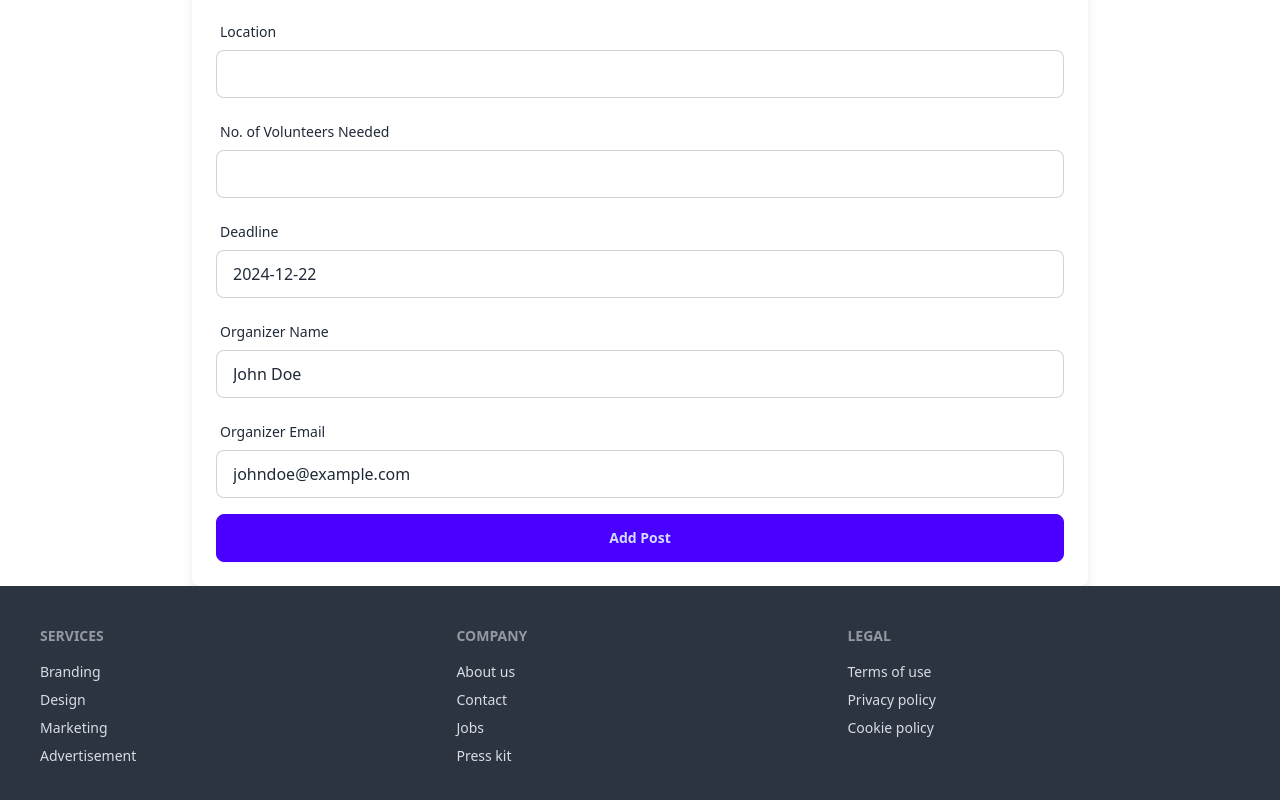
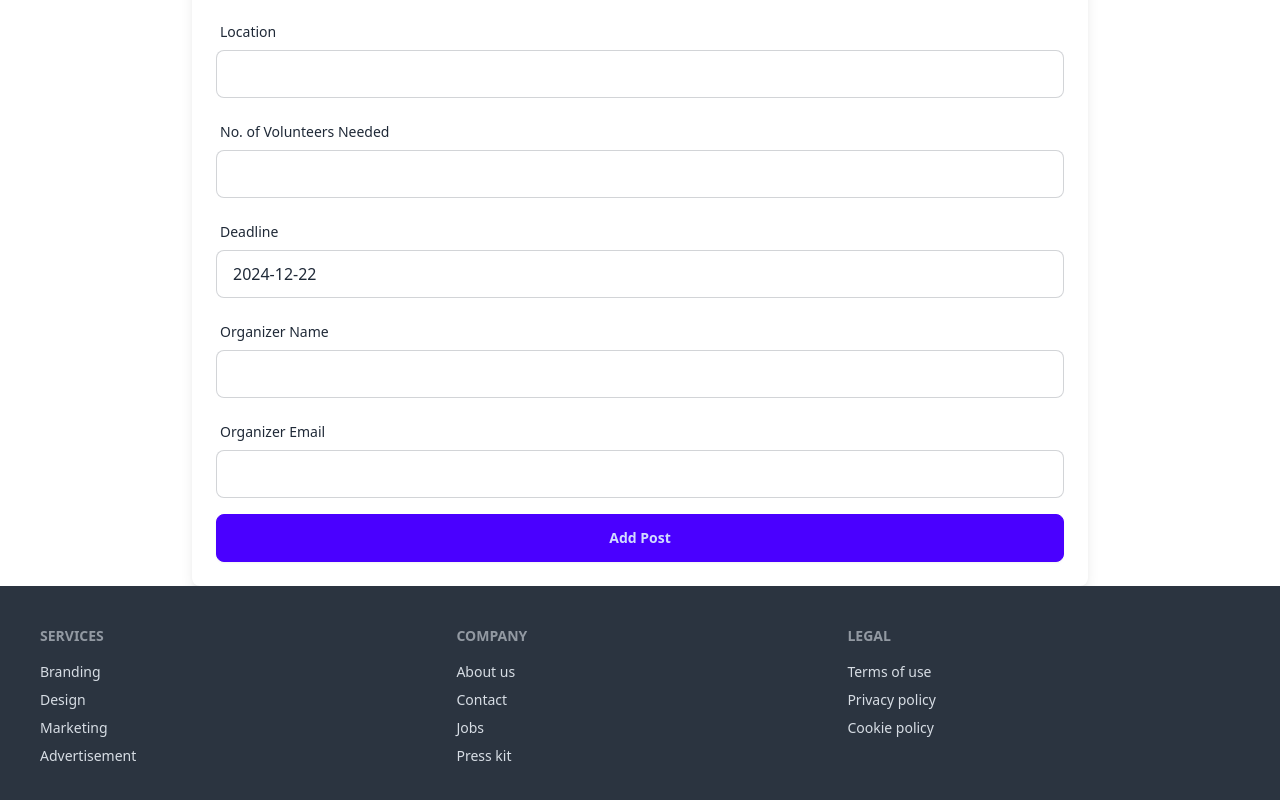
Before and after one commit to alaminislamrahat/volunteer-new-client, a React (Vite) app: page /add-volunteer-post in a window 1280 px wide. Shown: the part 620-1420 px from the top of the page. Built offline with nearby package versions, Linux system fonts and the light colour scheme; no server answers.

Commit message:
debuging on add post page

```diff
--- a/src/pages/AddVolunteerPost/AddVolunteerPost.jsx
+++ b/src/pages/AddVolunteerPost/AddVolunteerPost.jsx
@@ -1,19 +1,22 @@
-import React from 'react';
+import React, { useState } from 'react';
 import DatePicker from "react-datepicker";
 import "react-datepicker/dist/react-datepicker.css";  // For DatePicker styles
 import useAxiosSecure from '../../Hooks/useAxiosSecure';
-// Remove the CSS import line if you're not using custom styles
-// import './AddVolunteerPost.css';
+import toast from 'react-hot-toast';
+import useAuth from "../../Hooks/useAuth";
 
 const AddVolunteerPost = () => {
-  const axiosSecure = useAxiosSecure()
+  const axiosSecure = useAxiosSecure();
+  const { user } = useAuth();
+
+  // Step 1: Add a state for the date
+  const [deadline, setDeadline] = useState(new Date());
 
   // Form submission handler
-  const handleSubmit = async(e) => {
+  const handleSubmit = async (e) => {
     e.preventDefault();
     const form = e.target;
 
-    // Access form values using form.name.value
     const formData = {
       thumbnail: form.thumbnail.value,
       postTitle: form.postTitle.value,
@@ -21,7 +24,7 @@ const AddVolunteerPost = () => {
       category: form.category.value,
       location: form.location.value,
       volunteersNeeded: form.volunteersNeeded.value,
-      deadline: form.deadline.value,
+      deadline: deadline.toISOString().split("T")[0],  // Use state value for deadline
       organizerName: form.organizerName.value,
       organizerEmail: form.organizerEmail.value
     };
@@ -29,9 +32,16 @@ const AddVolunteerPost = () => {
     // Log form data to console (for now, can replace with API call later)
     console.log(formData);
 
-    const {data} = await axiosSecure.post('/volunteer',formData)
-    console.log(data)
-
+    try {
+      const { data } = await axiosSecure.post('/volunteer', formData);
+      console.log(data);
+      if (data.insertedId) {
+        toast.success('Data added successfully');
+      }
+    } catch (err) {
+      console.log(err);
+      toast.error(err.message);
+    }
   };
 
   return (
@@ -136,8 +146,8 @@ const AddVolunteerPost = () => {
           <DatePicker
             id="deadline"
             name="deadline"
-            selected={new Date()}
-            onChange={(date) => document.getElementById("deadline").value = date.toISOString().split("T")[0]}
+            selected={deadline}
+            onChange={setDeadline}  // Update the state on date change
             dateFormat="yyyy-MM-dd"
             minDate={new Date()}
             className="input input-bordered w-full"
@@ -153,7 +163,7 @@ const AddVolunteerPost = () => {
             type="text"
             id="organizerName"
             name="organizerName"
-            value="John Doe" // Assuming the logged-in user's name
+            value={user?.displayName}
             readOnly
             className="input input-bordered w-full"
           />
@@ -167,7 +177,7 @@ const AddVolunteerPost = () => {
             type="email"
             id="organizerEmail"
             name="organizerEmail"
-            value="johndoe@example.com" // Assuming the logged-in user's email
+            value={user?.email}
             readOnly
             className="input input-bordered w-full"
           />
```
